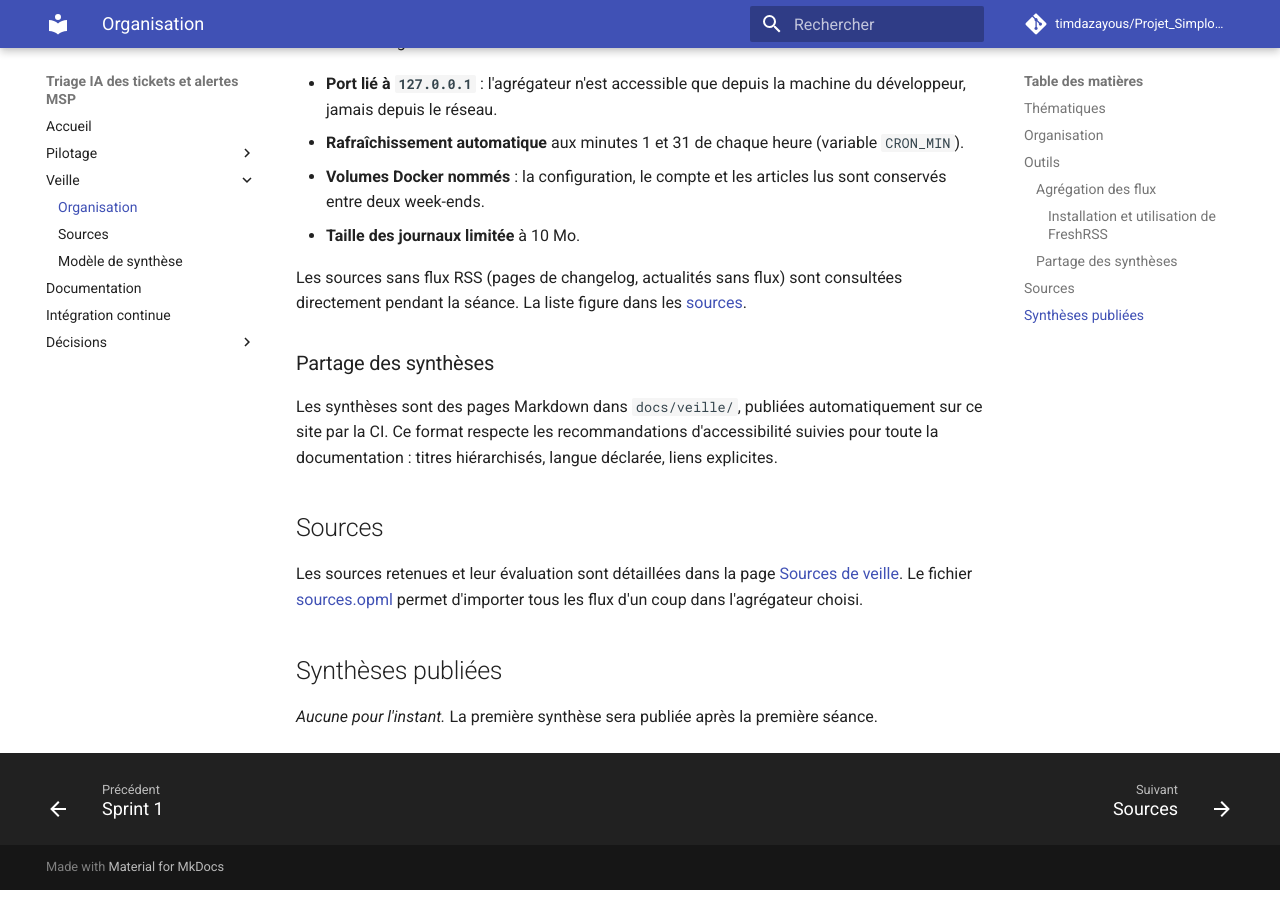
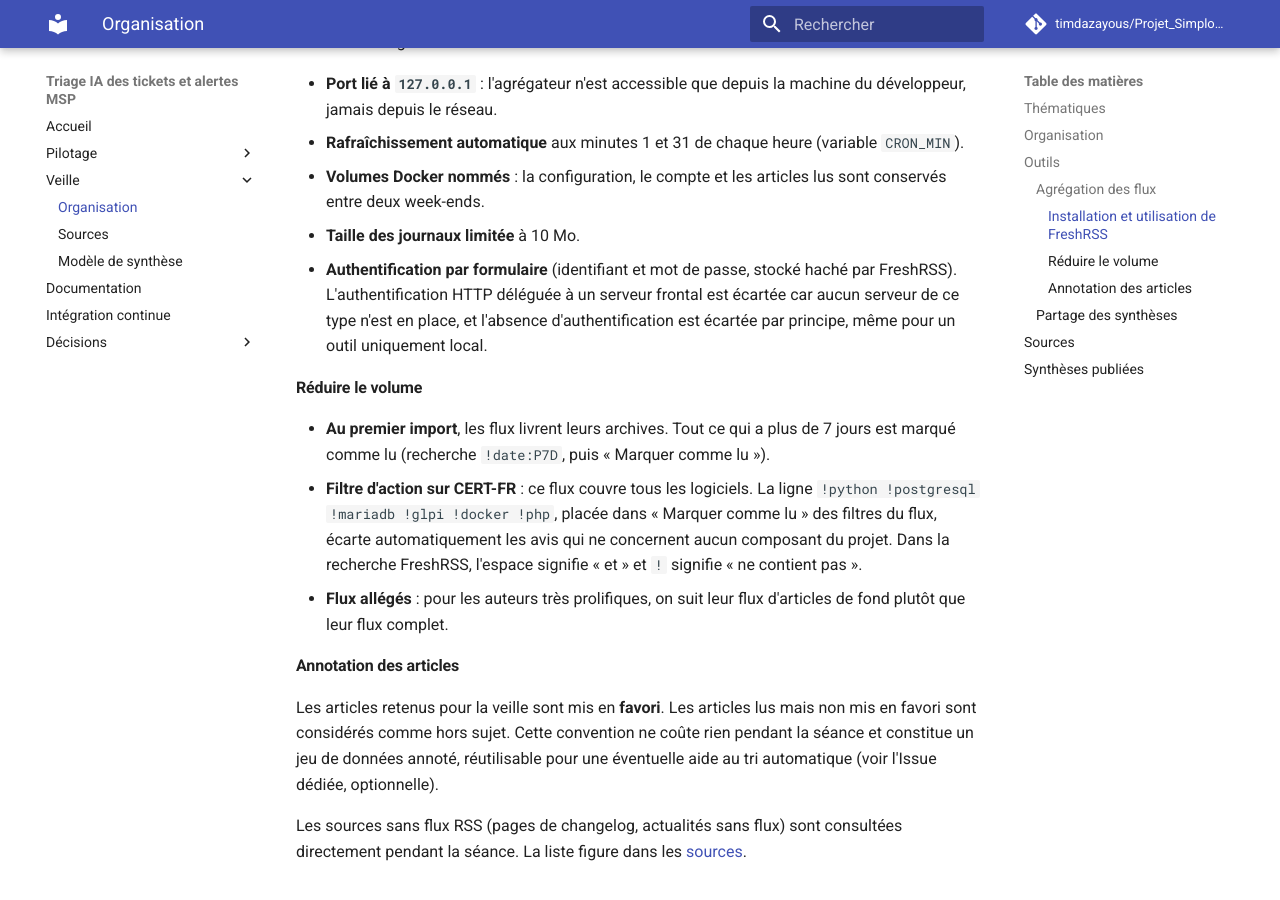
Before and after one commit to timdazayous/Projet_Simplon_FIN_ETUDES, an MkDocs documentation site: the page built from docs/veille/index.md, in a window 1280 px wide and 900 px high, scrolled down 2305 px. Built offline with MkDocs 1.6.1 and Material for MkDocs 9.7.7, drawn with Linux system fonts in a browser that asks for light colours; comment, search, counter and statistics services are not loaded.

Commit message:
Ajuste la veille : flux allégé, filtres, authentification, annotation
Flux « articles de fond » pour Simon Willison, documentation de
l'authentification FreshRSS, du filtre CERT-FR, de la remise à zéro et de la
convention d'annotation par favoris. Entrée de journal sur l'aide au tri
optionnelle (#15).

Co-Authored-By: Claude Opus 5.5 <noreply@anthropic.com>

```diff
--- a/docs/veille/index.md
+++ b/docs/veille/index.md
@@ -51,6 +51,17 @@ Choix de configuration :
 - **Rafraîchissement automatique** aux minutes 1 et 31 de chaque heure (variable `CRON_MIN`).
 - **Volumes Docker nommés** : la configuration, le compte et les articles lus sont conservés entre deux week-ends.
 - **Taille des journaux limitée** à 10 Mo.
+- **Authentification par formulaire** (identifiant et mot de passe, stocké haché par FreshRSS). L'authentification HTTP déléguée à un serveur frontal est écartée car aucun serveur de ce type n'est en place, et l'absence d'authentification est écartée par principe, même pour un outil uniquement local.
+
+#### Réduire le volume
+
+- **Au premier import**, les flux livrent leurs archives. Tout ce qui a plus de 7 jours est marqué comme lu (recherche `!date:P7D`, puis « Marquer comme lu »).
+- **Filtre d'action sur CERT-FR** : ce flux couvre tous les logiciels. La ligne `!python !postgresql !mariadb !glpi !docker !php`, placée dans « Marquer comme lu » des filtres du flux, écarte automatiquement les avis qui ne concernent aucun composant du projet. Dans la recherche FreshRSS, l'espace signifie « et » et `!` signifie « ne contient pas ».
+- **Flux allégés** : pour les auteurs très prolifiques, on suit leur flux d'articles de fond plutôt que leur flux complet.
+
+#### Annotation des articles
+
+Les articles retenus pour la veille sont mis en **favori**. Les articles lus mais non mis en favori sont considérés comme hors sujet. Cette convention ne coûte rien pendant la séance et constitue un jeu de données annoté, réutilisable pour une éventuelle aide au tri automatique (voir l'Issue dédiée, optionnelle).
 
 Les sources sans flux RSS (pages de changelog, actualités sans flux) sont consultées directement pendant la séance. La liste figure dans les [sources](sources.md).
 
```
Also changed, not shown: JOURNAL.md (+6 -0 lines), docs/veille/sources.md (+1 -1 lines), 1 other file.
